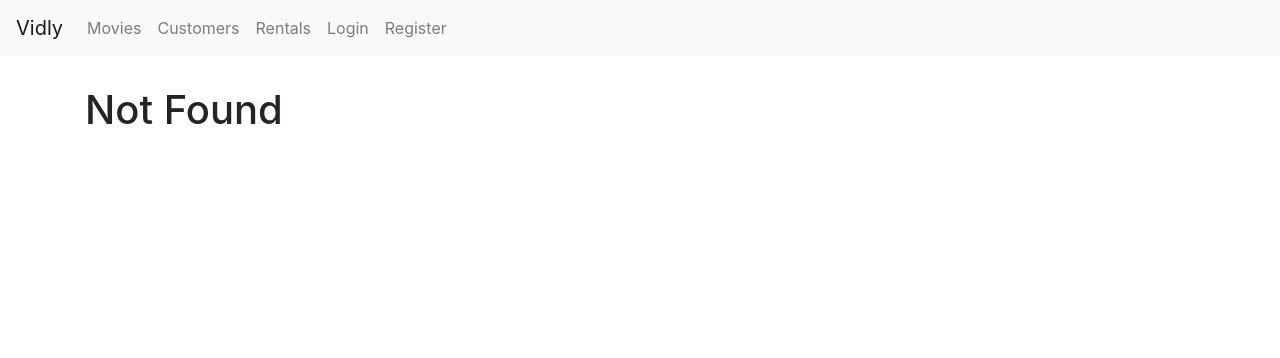
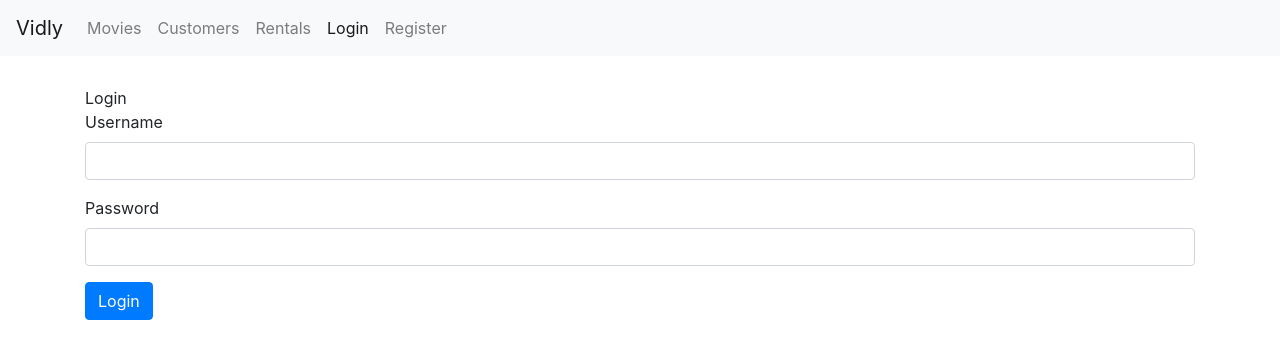
Before and after one commit to aeonincode/vidly, a React (Create React App) app: page /login in a window 1280 px wide. Before the commit this address led to /not-found. Shown: the top 358 px of the page. Built offline with nearby package versions, Linux system fonts and the light colour scheme.

Commit message:
Building a Bootstrap Form

```diff
--- a/src/App.js
+++ b/src/App.js
@@ -20,6 +20,7 @@
 import NotFound from './components/notFound';
 import NavBar from './components/navBar';
 import './App.css';
+import LoginForm from './components/loginForm';
 
 class App extends Component {
   render() {
@@ -28,6 +29,7 @@
         <NavBar />
         <main className='container'>
           <Switch>
+            <Route path='/login' component={LoginForm} />
             <Route path='/movies/:id' component={MovieForm} />
             <Route path='/movies' component={Movies} />
             <Route path='/customers' component={Customers} />
--- /dev/null
+++ b/src/components/loginForm.jsx
@@ -0,0 +1,24 @@
+import React, { Component } from 'react';
+
+class LoginForm extends Component {
+  render() {
+    return (
+      <div>
+        <hi>Login</hi>
+        <form>
+          <div className='form-group'>
+            <label htmlFor='username'>Username</label>
+            <input id='username' type='text' className='form-control' />
+          </div>
+          <div className='form-group'>
+            <label htmlFor='password'>Password</label>
+            <input id='password' type='text' className='form-control' />
+          </div>
+          <button className='btn btn-primary'>Login</button>
+        </form>
+      </div>
+    );
+  }
+}
+
+export default LoginForm;
```
